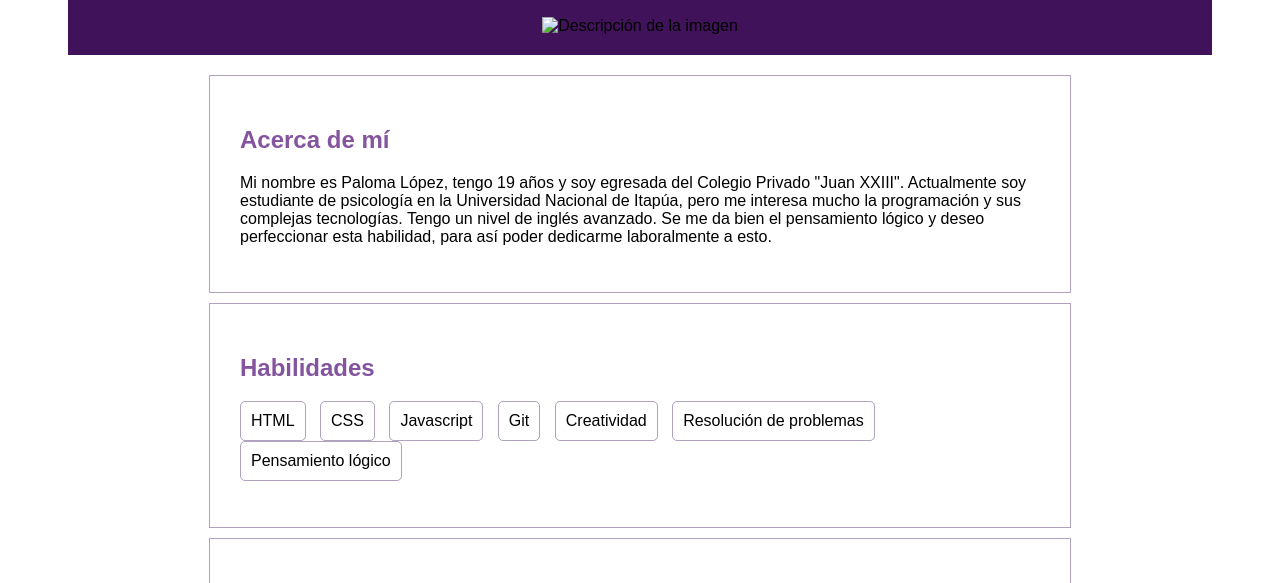
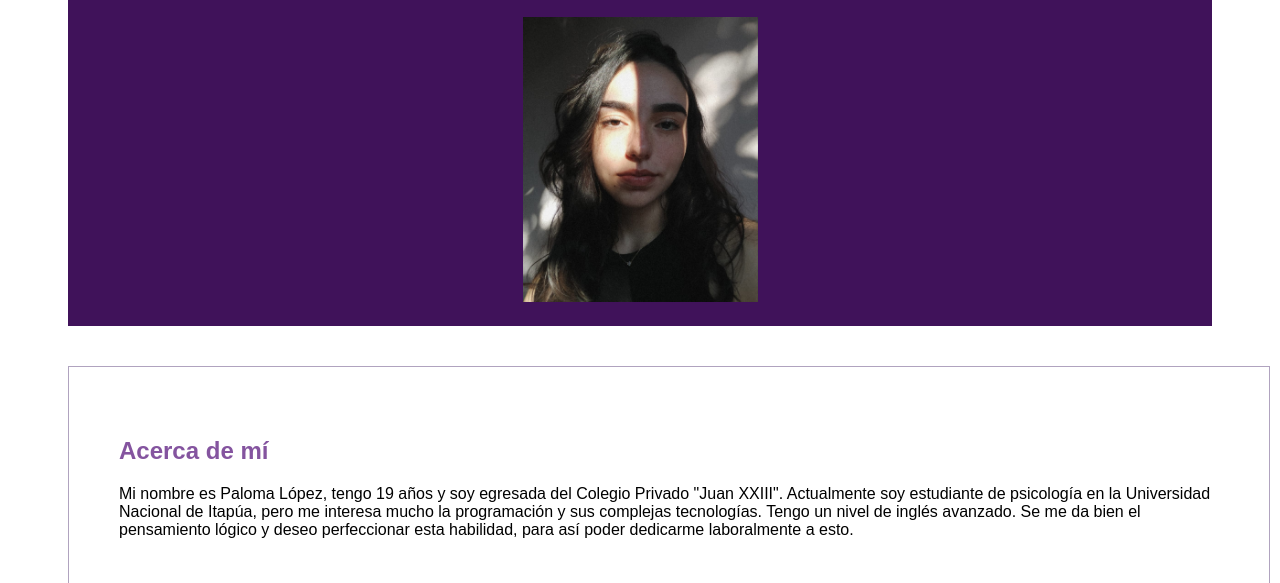
Before and after one commit to palomalopez-b/MiPortfolio, a plain HTML site: page index.html in a window 1280 px wide. Shown: the part 217-800 px from the top of the page. Drawn offline with Linux system fonts and the light colour scheme.

Commit message:
Entrega final

```diff
--- a/index.html
+++ b/index.html
@@ -19,7 +19,7 @@
                 </nav>
              <h1 style="color: white;">Paloma López</h1>
              <h2>Web Developer</h2>
-             <img src="colegio.jpg" alt="Descripción de la imagen">
+             <img src="Portfolio.jpeg" alt="Imagen de la autora">
             </header>
             <main>
                 <section id="acerca-de-mí">
--- a/style.css
+++ b/style.css
@@ -1,8 +1,8 @@
 h2{ color:  rgba(114, 59, 145, 0.874);}
 section{border: 0.1px rgba(63, 32, 100, 0.411) solid;
-   padding: 30px;
-width: 800px;
-      margin: 10px auto;  }
+   padding: 50px;
+   width: 1100px;
+   margin: 40px auto;  }
 body{font-family: Arial, Helvetica, sans-serif;
     padding: 60px;}
 
@@ -46,5 +46,5 @@ margin: 0;}
 color: black;}
 #proyectos ul li a:hover{ text-decoration: underline;}
 h3{color: rgb(78, 0, 122);}
-img{width: ;
-height: ;}
+img{width: 235px;
+    height: 285px;}
```
Also changed, not shown: Portfolio.jpeg (added).
